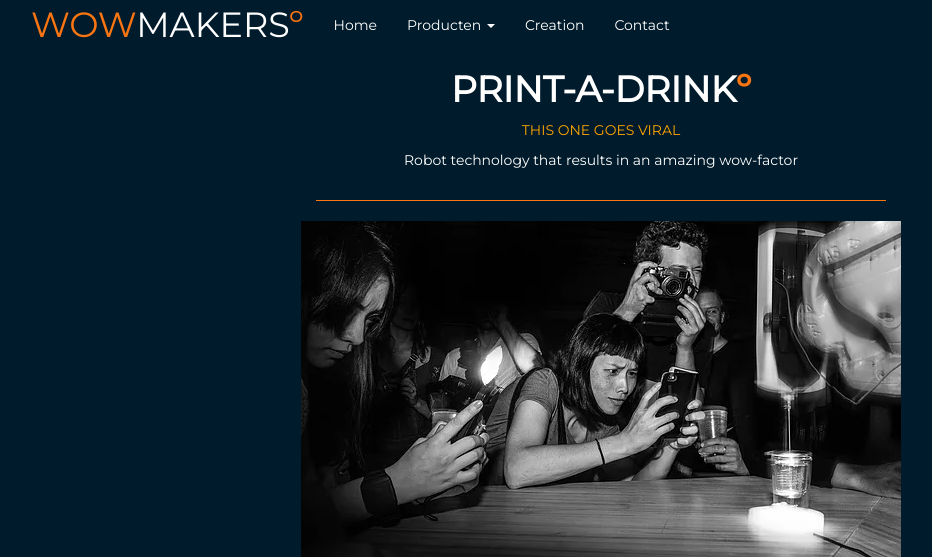
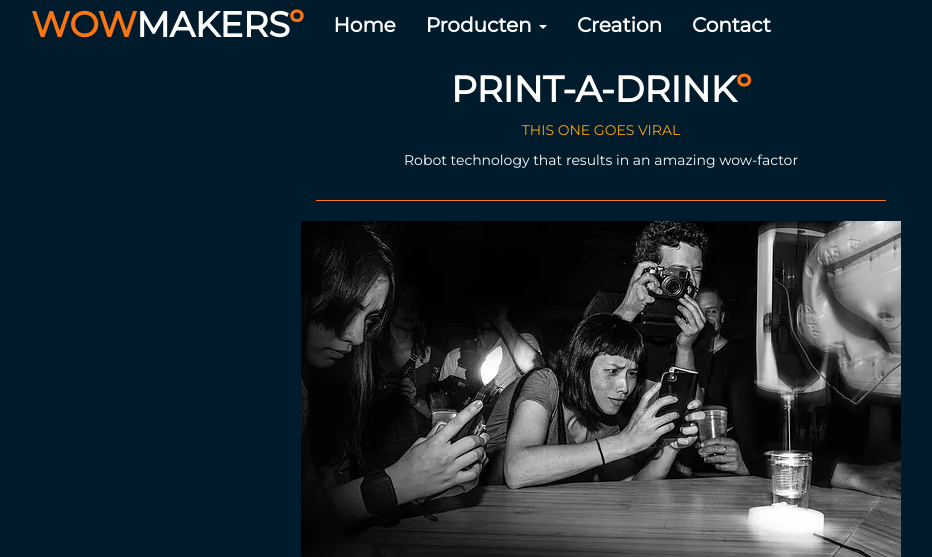
Before and after one commit to IvoJongmans/WowMakers, a PHP site: page /printadrink.html in a window 1280 px wide. Shown: the top 557 px of the page, without its empty margins (39-971 px from the left). Run offline with PHP 8.4, Linux system fonts and the light colour scheme.

Commit message:
Deploy to heroku

```diff
--- a/contact.html
+++ b/contact.html
@@ -27,7 +27,7 @@
 
       </div>
       <div class="collapse navbar-collapse" id="myNavbar">
-        <ul class="nav navbar-nav">
+        <ul class="nav navbar-nav ul-nav">
           <li class=><a href="index.html">Home</a></li>
           <li class="dropdown">
             <a class="dropdown-toggle" data-toggle="dropdown" href="#">Producten <span class="caret"></span></a>
--- a/custom.css
+++ b/custom.css
@@ -14,6 +14,12 @@
 
 .logo-font-size {
     font-size: 35px;
+    font-weight: bold;
+}
+
+.ul-nav li {
+    font-size: 20px;
+    font-weight: bold;
 }
 
 .video-container {
--- a/index.html
+++ b/index.html
@@ -27,7 +27,7 @@
 
           </div>
           <div class="collapse navbar-collapse" id="myNavbar">
-            <ul class="nav navbar-nav">
+            <ul class="nav navbar-nav ul-nav">
               <li class=><a href="index.html">Home</a></li>
               <li class="dropdown">
                 <a class="dropdown-toggle" data-toggle="dropdown" href="#">Producten <span class="caret"></span></a>
--- a/printadrink.html
+++ b/printadrink.html
@@ -29,7 +29,7 @@
 
         </div>
         <div class="collapse navbar-collapse" id="myNavbar">
-          <ul class="nav navbar-nav">
+          <ul class="nav navbar-nav ul-nav">
             <li class=><a href="index.html">Home</a></li>
             <li class="dropdown">
               <a class="dropdown-toggle" data-toggle="dropdown" href="#">Producten <span class="caret"></span></a>
```
